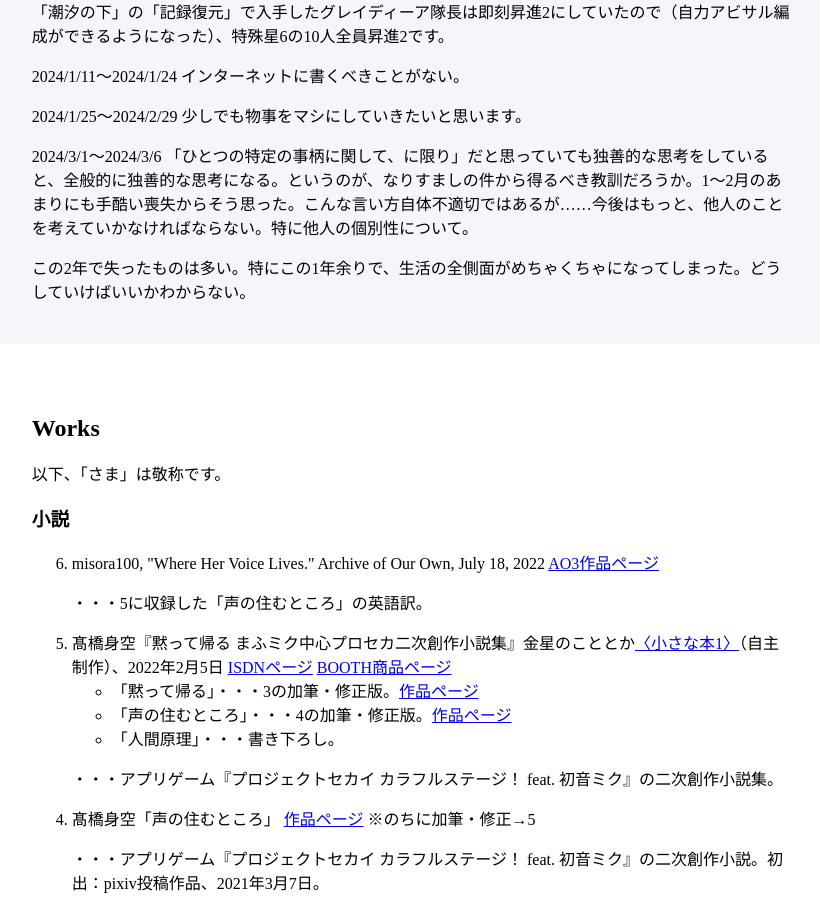
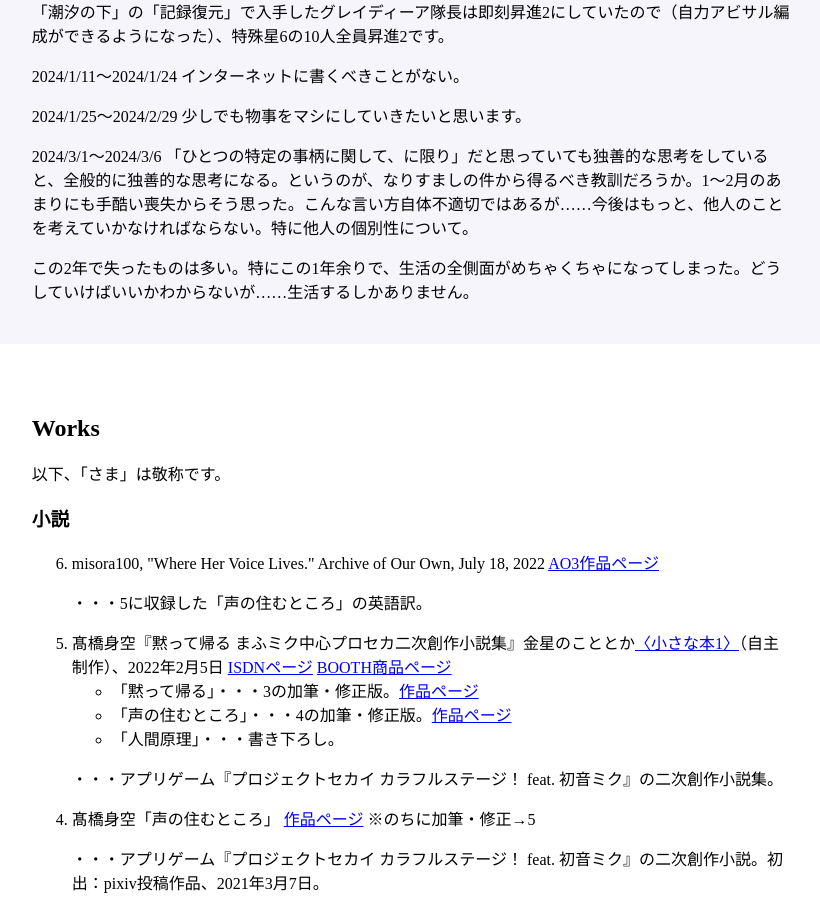
Before and after one commit to misora100/misora100.github.io, a Jekyll site: the page index.html, which Jekyll copies as it is, in a window 1280 px wide and 900 px high, scrolled down 1672 px. Shown: the whole window, without its empty margins (229-1049 px from the left). Built offline with Jekyll 4.4.1, drawn with Linux system fonts in a browser that asks for light colours.

Commit message:
Update index.html

```diff
--- a/index.html
+++ b/index.html
@@ -65,7 +65,7 @@
         <p>2024/1/11～2024/1/24 インターネットに書くべきことがない。</p>
         <p>2024/1/25～2024/2/29 少しでも物事をマシにしていきたいと思います。</p>
         <p>2024/3/1～2024/3/6 「ひとつの特定の事柄に関して、に限り」だと思っていても独善的な思考をしていると、全般的に独善的な思考になる。というのが、なりすましの件から得るべき教訓だろうか。1～2月のあまりにも手酷い喪失からそう思った。こんな言い方自体不適切ではあるが……今後はもっと、他人のことを考えていかなければならない。特に他人の個別性について。</p>
-        <p>この2年で失ったものは多い。特にこの1年余りで、生活の全側面がめちゃくちゃになってしまった。どうしていけばいいかわからない。</p>
+        <p>この2年で失ったものは多い。特にこの1年余りで、生活の全側面がめちゃくちゃになってしまった。どうしていけばいいかわからないが……生活するしかありません。</p>
     </div>
     <div class="main">
         <h2>Works</h2>
```
